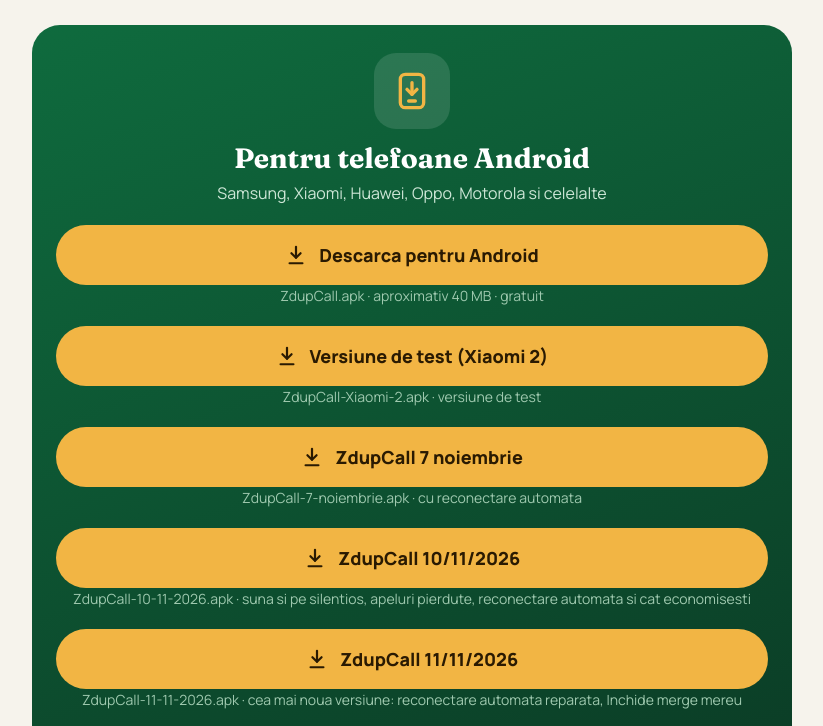
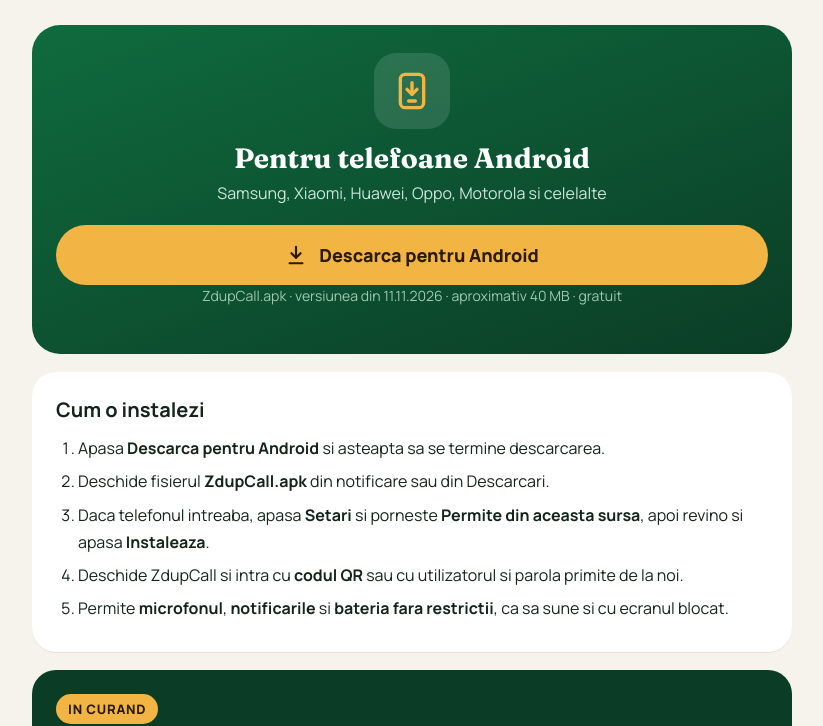
Before and after one commit to stoenciu90-jpg/zdupcall-site, a plain HTML site: page descarca/index.html in a window 1280 px wide. Shown: the part 235-961 px from the top of the page, without its empty margins (228-1051 px from the left). Drawn offline with Linux system fonts and the light colour scheme.

Commit message:
Descarca: un singur buton Android (versiunea 11.11.2026); scoase variantele vechi Xiaomi 2, 7 noiembrie, 10/11/2026
Co-Authored-By: Claude Opus 5.5 <noreply@anthropic.com>
Claude-Session: https://claude.ai/code/session_01QNbFvj3FSop2z5ZLGGjTRC

```diff
--- a/descarca/index.html
+++ b/descarca/index.html
@@ -81,27 +81,7 @@ header{max-width:760px;margin:0 auto;padding:20px}
       <svg width="22" height="22" viewBox="0 0 24 24" fill="none" stroke="currentColor" stroke-width="2.4" stroke-linecap="round" stroke-linejoin="round" aria-hidden="true"><path d="M12 3v12"/><path d="M7 10l5 5 5-5"/><path d="M5 21h14"/></svg>
       Descarca pentru Android
     </a>
-    <p class="meta">ZdupCall.apk · aproximativ 40 MB · gratuit</p>
-    <a class="dl" href="/descarca/ZdupCall-Xiaomi-2.apk" download style="margin-top:14px">
-      <svg width="22" height="22" viewBox="0 0 24 24" fill="none" stroke="currentColor" stroke-width="2.4" stroke-linecap="round" stroke-linejoin="round" aria-hidden="true"><path d="M12 3v12"/><path d="M7 10l5 5 5-5"/><path d="M5 21h14"/></svg>
-      Versiune de test (Xiaomi 2)
-    </a>
-    <p class="meta">ZdupCall-Xiaomi-2.apk · versiune de test</p>
-    <a class="dl" href="/descarca/ZdupCall-7-noiembrie.apk" download style="margin-top:14px">
-      <svg width="22" height="22" viewBox="0 0 24 24" fill="none" stroke="currentColor" stroke-width="2.4" stroke-linecap="round" stroke-linejoin="round" aria-hidden="true"><path d="M12 3v12"/><path d="M7 10l5 5 5-5"/><path d="M5 21h14"/></svg>
-      ZdupCall 7 noiembrie
-    </a>
-    <p class="meta">ZdupCall-7-noiembrie.apk · cu reconectare automata</p>
-    <a class="dl" href="/descarca/ZdupCall-10-11-2026.apk" download style="margin-top:14px">
-      <svg width="22" height="22" viewBox="0 0 24 24" fill="none" stroke="currentColor" stroke-width="2.4" stroke-linecap="round" stroke-linejoin="round" aria-hidden="true"><path d="M12 3v12"/><path d="M7 10l5 5 5-5"/><path d="M5 21h14"/></svg>
-      ZdupCall 10/11/2026
-    </a>
-    <p class="meta">ZdupCall-10-11-2026.apk · suna si pe silentios, apeluri pierdute, reconectare automata si cat economisesti</p>
-    <a class="dl" href="/descarca/ZdupCall-11-11-2026.apk" download style="margin-top:14px">
-      <svg width="22" height="22" viewBox="0 0 24 24" fill="none" stroke="currentColor" stroke-width="2.4" stroke-linecap="round" stroke-linejoin="round" aria-hidden="true"><path d="M12 3v12"/><path d="M7 10l5 5 5-5"/><path d="M5 21h14"/></svg>
-      ZdupCall 11/11/2026
-    </a>
-    <p class="meta">ZdupCall-11-11-2026.apk · cea mai noua versiune: reconectare automata reparata, Inchide merge mereu</p>
+    <p class="meta">ZdupCall.apk · versiunea din 11.11.2026 · aproximativ 40 MB · gratuit</p>
   </div>
 
   <div class="card">
```
Also changed, not shown: 4 other files.
